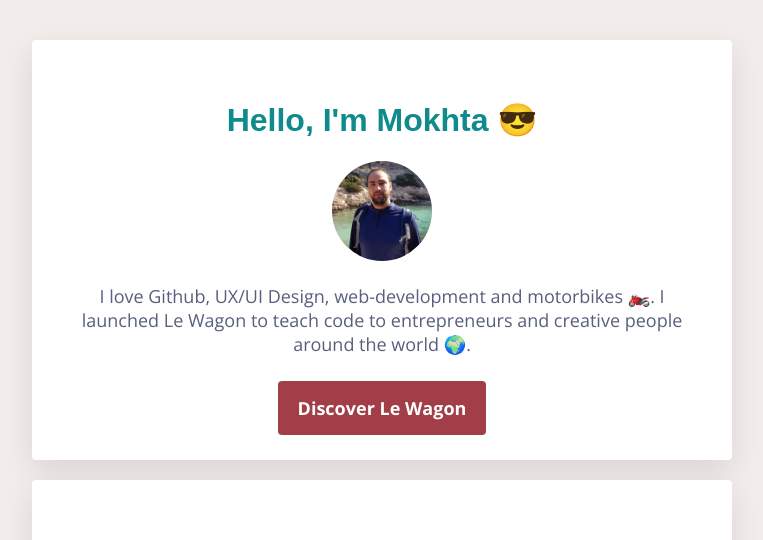
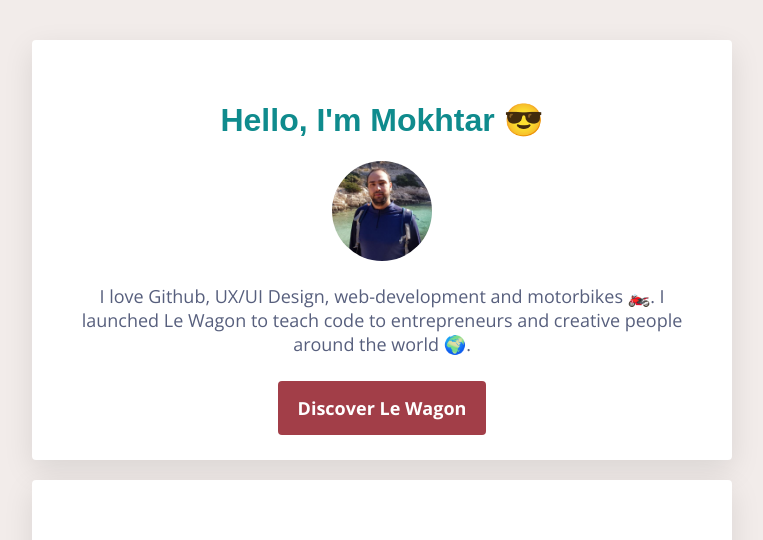
Before and after one commit to moktab10/profile, a plain HTML site: page index.html in a window 1280 px wide. Shown: the top 540 px of the page, without its empty margins (258-1021 px from the left). Drawn offline with nearby package versions, Linux system fonts and the light colour scheme.

Commit message:
make my profile prettier2

```diff
--- a/index.html
+++ b/index.html
@@ -12,7 +12,7 @@
 <body>
   <div class="container">
    <div class="card" id="intro">
-     <h1>Hello, I'm Mokhta 😎</h1>
+     <h1>Hello, I'm Mokhtar 😎</h1>
      <img src="images/mokhtar.jpeg" class="img-circle" width="100px" alt="Mokhtar Boussefsaf">
      <p>
        I love Github, UX/UI Design, web-development and motorbikes 🏍️. I launched Le Wagon to teach code to entrepreneurs and creative people around the world 🌍.
```
